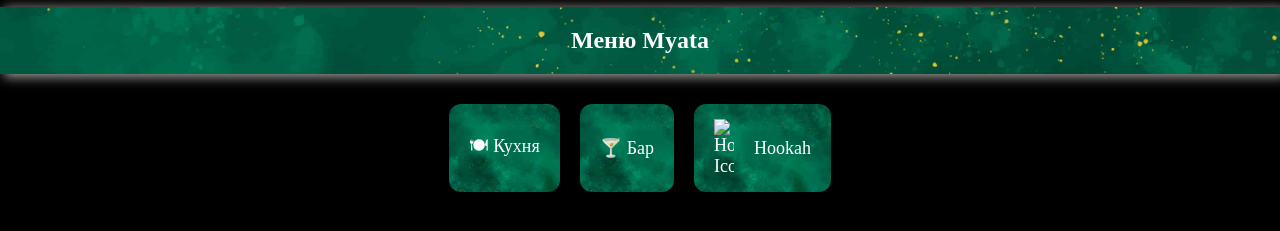
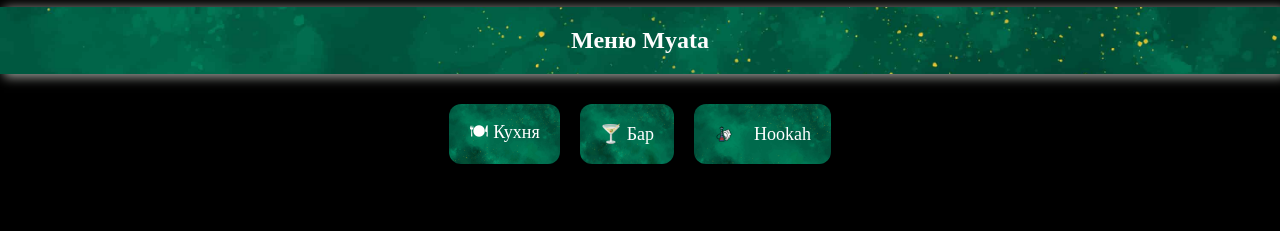
Before and after one commit to MyataMenu/Menu, a plain HTML site: page index.html in a window 1280 px wide. Shown: the part 313-544 px from the top of the page. Drawn offline with Linux system fonts and the light colour scheme.

Commit message:
Update index.html

```diff
--- a/index.html
+++ b/index.html
@@ -21,7 +21,7 @@
         <a href="#" class="category" onclick="toggleMenu('kitchen')"><span>🍽 Кухня</span></a>
         <a href="#" class="category" onclick="toggleMenu('bar')"><span>🍸 Бар</span></a>
         <div class="category" onclick="toggleMenu('hookah')">
-            <img src="assets/icons/icons8.png" alt="Hookah Icon" class="category-icon">
+            <img src="assets/images/back/icons8.png" alt="Hookah Icon" class="category-icon">
             <span>Hookah</span>
         </div>
     </div>
```
